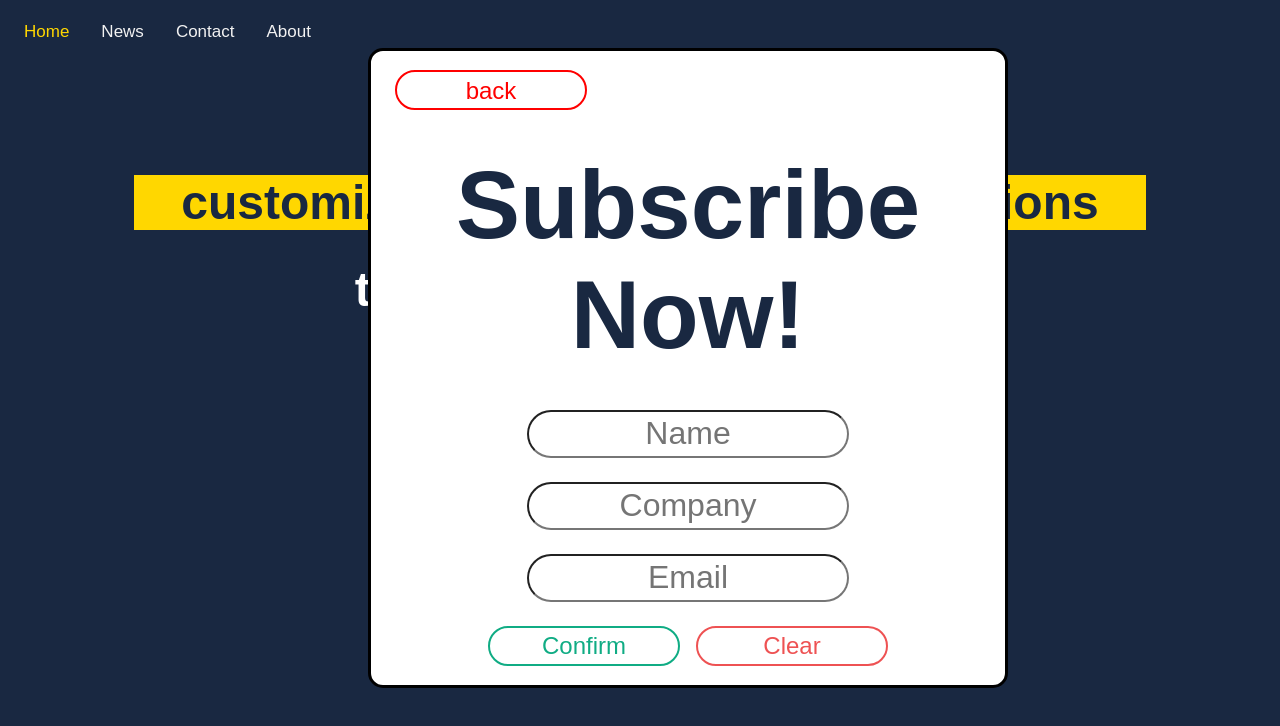
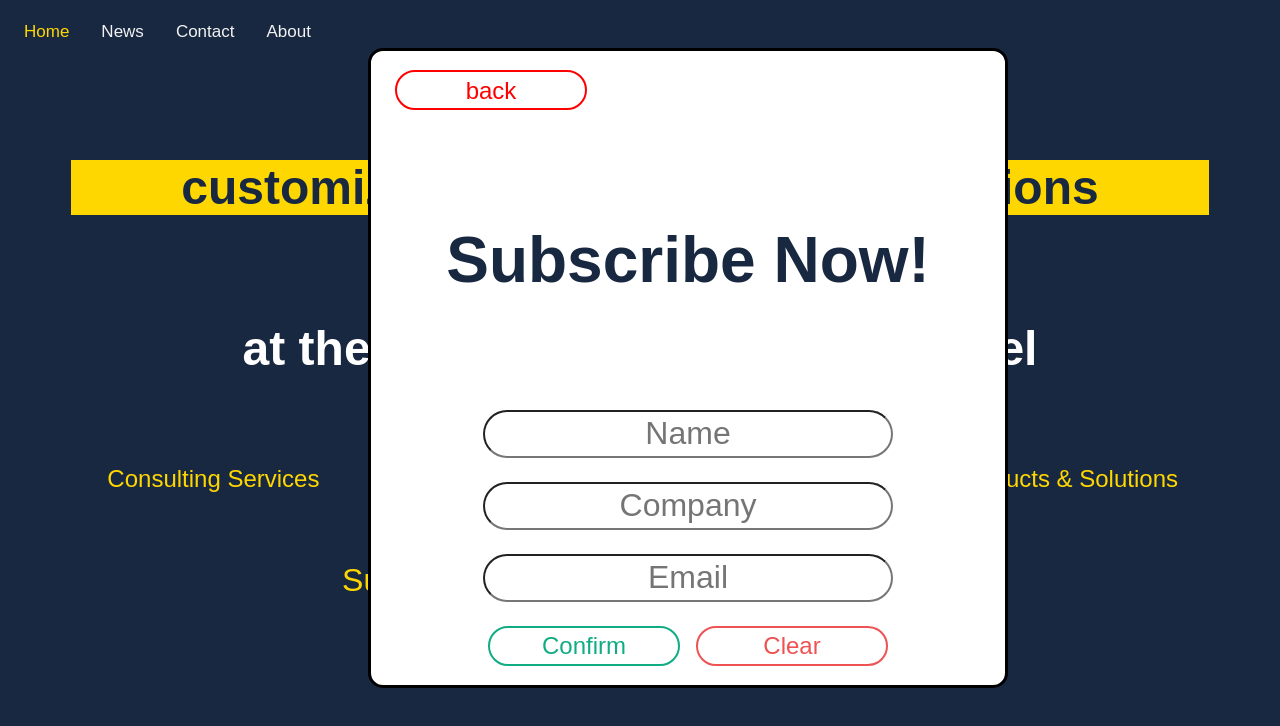
Before and after one commit to HaopengSun/newsletter, a React (Create React App) app: page / in a window 1280 px wide. Both pictures are taken after a click on the button "Subscribe". Shown: the top 726 px of the page. Built offline with nearby package versions, Linux system fonts and the light colour scheme.

Commit message:
usestate to get userinfo

```diff
--- a/src/conponents/button/Button.jsx
+++ b/src/conponents/button/Button.jsx
@@ -8,7 +8,8 @@ export default function Button(props) {
    let buttonClass = classNames('button', {
       'button--confirm': props.confirm,
       'button--danger': props.danger,
-      'button--close': props.close
+      'button--close': props.close,
+      'button--sub': props.sub,
    });
    return <button
       className={buttonClass}
--- a/src/conponents/button/Button.scss
+++ b/src/conponents/button/Button.scss
@@ -42,6 +42,12 @@
   background-color: transparent;
 }
 
+.button--sub {
+  color: $item;
+  border-color:$item;
+  background-color: transparent;
+}
+
 .button--danger:hover {
   color: $white;
   background-color: $danger-color;
@@ -57,6 +63,11 @@
   background-color: red;
 }
 
+.button--sub:hover {
+  color: $white;
+  background-color: $item;
+}
+
 .button:last-of-type {
   margin-right: 0;
 }
--- /dev/null
+++ b/src/conponents/card/Card.jsx
@@ -0,0 +1,6 @@
+import React from "react";
+import "./Card.scss";
+
+export default function Card(props) {
+  return <div className="card">{props.service}</div>;
+}
--- /dev/null
+++ b/src/conponents/card/Card.scss
@@ -0,0 +1,7 @@
+@import "../../styles/mixin.scss";
+@import "../../styles/variables.scss";
+
+.card{
+  width: 30%;
+  margin: 0 10px;
+}
--- a/src/conponents/content/Content.jsx
+++ b/src/conponents/content/Content.jsx
@@ -1,23 +1,24 @@
 import React, { useRef } from "react";
+import Card from "../card/Card";
 
 import "./Content.scss";
 
 export default function Content() {
   const textRef = useRef();
+  const services = ['Consulting Services', 'SIA Custom Services', 'Deployment & Support', 'Products & Solutions']
 
   return (
     <div className="content">
-      <div className="left">
-        <h1>We deploy</h1>
+      <div className="top">
+        <h2>We deploy</h2>
         <h1 className="change">customized digital & cognitive solutions</h1>
-        <h1>to integrate technologies</h1>
+        <h2>to integrate technologies</h2>
+        <h1>at the core of your business model</h1>
+        <br/>
+        <br/>
       </div>
-      <div className="right">
-        <div className="wrapper">
-          <h2>Our service:
-            <span ref={textRef}></span>
-          </h2>
-        </div>
+      <div className="down">
+        {services.map((service, idx) => <Card key={idx} service={service} />)}
       </div>
     </div>
   )
--- a/src/conponents/content/Content.scss
+++ b/src/conponents/content/Content.scss
@@ -2,12 +2,12 @@
 @import "../../styles/variables.scss";
 
 .content{
-  width: 80%;
+  width: 90%;
   margin: auto;
   display: flex;
   flex-direction: column;
 
-  .left{
+  .top{
     color: white;
     font-size: 24px;
 
@@ -18,26 +18,15 @@
 
   }
 
-  .right{
+  .down{
     position: relative;
+    width: 100%;
+    height: 100%;
+    display: flex;
+    justify-content: center;
 
-    .wrapper{
-      width: 100%;
-      height: 100%;
-      display: flex;
-      flex-direction: column;
-      justify-content: center;
-
-      h2{
-        font-size: 24px;
-        color: white;
-
-        span{
-          color: $item;
-        }
-
-      }
-    }
+    color: $item;
+    font-size: 24px;
   }
 
 }
--- a/src/conponents/form/Form.jsx
+++ b/src/conponents/form/Form.jsx
@@ -1,4 +1,4 @@
-import React from "react";
+import React, { useState } from "react";
 import Button from "../button/Button"
 import Input from "../input/Input"
 
@@ -6,8 +6,12 @@ import "./Form.scss"
 
 export default function Form(props) {
 
+  const [name, setName] = useState('')
+  const [company, setCompany] = useState('')
+  const [email, setEmail] = useState('')
+
   function confirm(){
-    console.log('confirm')
+    console.log(name, company, email)
   }
 
   function validation(){
@@ -22,9 +26,9 @@ export default function Form(props) {
         validation();
       }}>
         <div>
-          <Input placeholder="Name"/>
-          <Input placeholder="Company"/>
-          <Input placeholder="Email"/>
+          <Input setValue={setName} placeholder="Name"/>
+          <Input setValue={setCompany} placeholder="Company"/>
+          <Input setValue={setEmail} placeholder="Email"/>
         </div>
         <div>
           <Button confirm onClick={() => {
--- a/src/conponents/form/Form.scss
+++ b/src/conponents/form/Form.scss
@@ -21,8 +21,7 @@
   border-radius: 5rem;
 
   .title{
-    font-size: 6rem;
-    margin: auto;
+    font-size: 4rem;
   }
 
   .back{
--- a/src/conponents/input/Input.jsx
+++ b/src/conponents/input/Input.jsx
@@ -3,8 +3,10 @@ import "./Input.scss";
 
 export default function Input(props) {
   return (
-    <>
-      <input className="subscribe-form" placeholder={props.placeholder}></input>
-    </>
+      <input
+        className="subscribe-form"
+        placeholder={props.placeholder}
+        onChange={e => props.setValue(e)}
+      ></input>
   );
 }
--- a/src/conponents/input/Input.scss
+++ b/src/conponents/input/Input.scss
@@ -8,7 +8,7 @@
   font-size: 2rem;
   height: 3rem;
   margin-bottom: 1.5rem;
-  width: 55%;
+  width: 70%;
   text-align: center;
 
   ::-webkit-input-placeholder{
--- a/src/conponents/subscribe/Subscribe.jsx
+++ b/src/conponents/subscribe/Subscribe.jsx
@@ -58,8 +58,8 @@ export default function Subscribe() {
       <Nav />
       <Content />
       <span className="newsletter">
-        <p>Subscribe Newletter!</p>
-        <Button confirm onClick={handleChat}>Subscribe</Button>
+        <p>Subscribe Newsletter and get latest news!</p>
+        <Button sub onClick={handleChat}>Subscribe</Button>
       </span>
       <Form style={style} handleChat={handleChat}/>
     </div>
```
